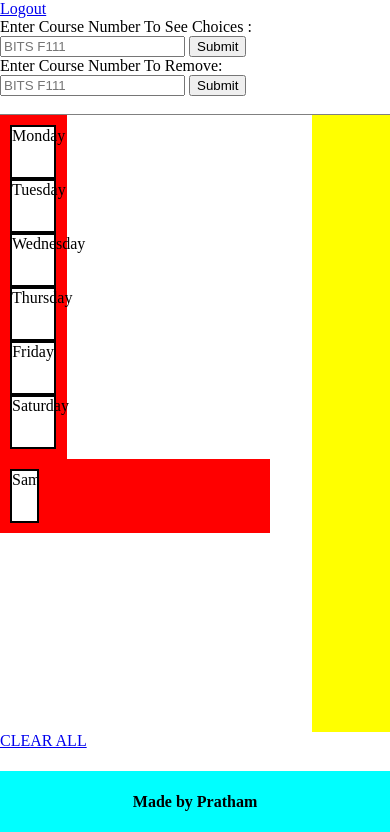
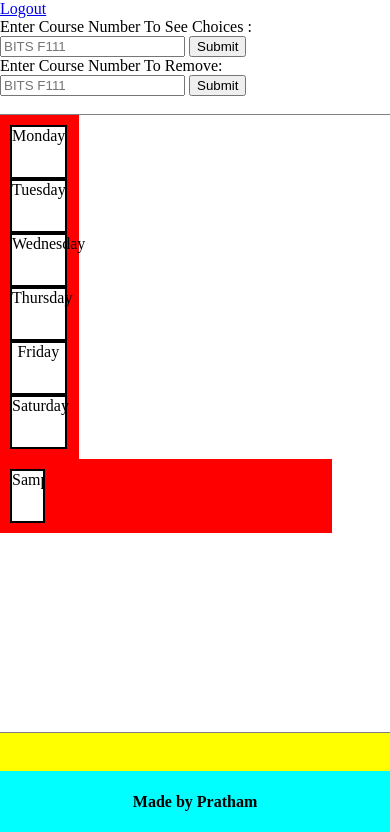
Before and after one commit to pratham1002/time-table-api, a Django app: page /home in a window 390 px wide. Shown: the part 80-912 px from the top of the page. Run offline with Django 3.2, Linux system fonts and the light colour scheme; a user stored in the database is signed in; tables that the repository leaves empty hold one stand-in row (values such as "Sample post").

Commit message:
Make frontend mobile friendly

```diff
--- a/templates/base.html
+++ b/templates/base.html
@@ -31,7 +31,7 @@
             .left
             {
                 float: left;
-                width: 80%;
+                width: 100%;
                 border-top: 1px solid gray;
                 height: 80%;
                 overflow: scroll;
@@ -47,9 +47,8 @@
             .right
             {
                 float: left;
-                width: 20%;
+                width: 100%;
                 background: yellow;
-                height: 80%;
                 overflow: scroll;
                 border-top: 1px solid gray;
                 overflow-x: hidden;
@@ -91,7 +90,6 @@
             }
             #rightbox
             {
-                float:right;
                 background:yellow;
                 padding: 10px;
             }
```
